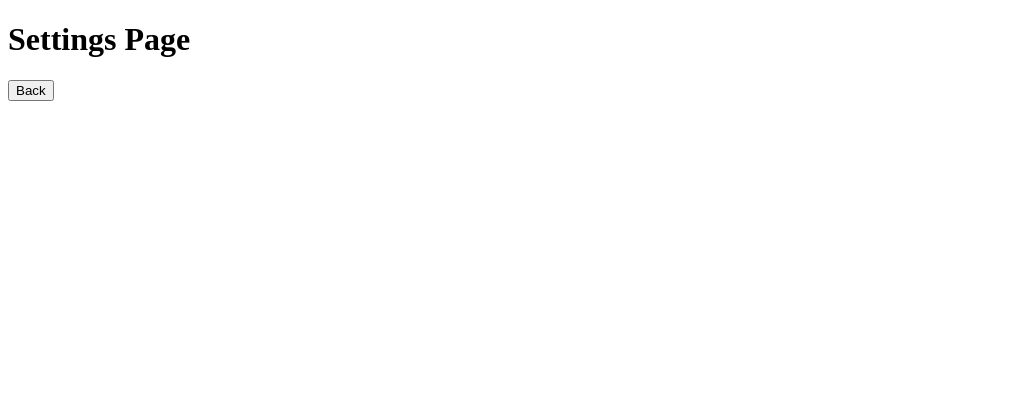
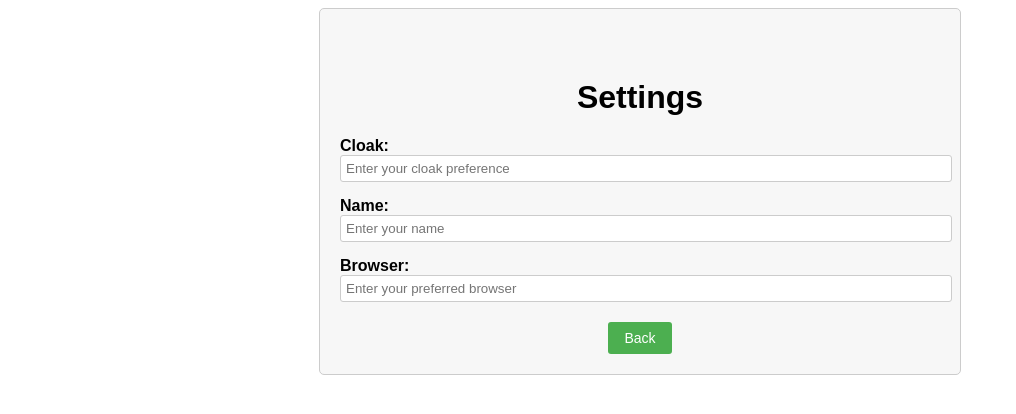
Before and after one commit to Poseidon490/stingrayproxy, a website: page static/settings.html in a window 1280 px wide. Shown: the whole page, without its empty margins (0-1016 px from the left). Drawn offline with Linux system fonts and the light colour scheme.

Commit message:
Update settings.html

```diff
--- a/static/settings.html
+++ b/static/settings.html
@@ -3,12 +3,84 @@
 
 <head>
   <title>Settings</title>
+  <style>
+    body {
+      font-family: Arial, sans-serif;
+    }
+
+    h1 {
+      text-align: center;
+      margin-top: 50px;
+    }
+
+    .settings-container {
+      max-width: 600px;
+      margin: 0 auto;
+      padding: 20px;
+      border: 1px solid #ccc;
+      border-radius: 5px;
+      background-color: #f7f7f7;
+    }
+
+    .setting {
+      margin-bottom: 15px;
+    }
+
+    .setting label {
+      font-weight: bold;
+    }
+
+    .setting input[type="text"] {
+      width: 100%;
+      padding: 5px;
+      border: 1px solid #ccc;
+      border-radius: 3px;
+    }
+
+    .btn-container {
+      text-align: center;
+      margin-top: 20px;
+    }
+
+    .btn-container button {
+      padding: 8px 16px;
+      font-size: 14px;
+      border-radius: 3px;
+      border: none;
+      background-color: #4CAF50;
+      color: #fff;
+      cursor: pointer;
+    }
+
+    .btn-container button:hover {
+      background-color: #45a049;
+    }
+  </style>
 </head>
 
 <body>
-  <h1>Settings Page</h1>
+  <div class="settings-container">
+    <h1>Settings</h1>
 
-  <button onclick="goBack()">Back</button>
+    <div class="setting">
+      <label for="cloak">Cloak:</label>
+      <input type="text" id="cloak" placeholder="Enter your cloak preference">
+    </div>
+
+    <div class="setting">
+      <label for="name">Name:</label>
+      <input type="text" id="name" placeholder="Enter your name">
+    </div>
+
+    <div class="setting">
+      <label for="browser">Browser:</label>
+      <input type="text" id="browser" placeholder="Enter your preferred browser">
+    </div>
+
+    <div class="btn-container">
+      <button onclick="goBack()">Back</button>
+    </div>
+  </div>
 
   <script>
     function goBack() {
```
